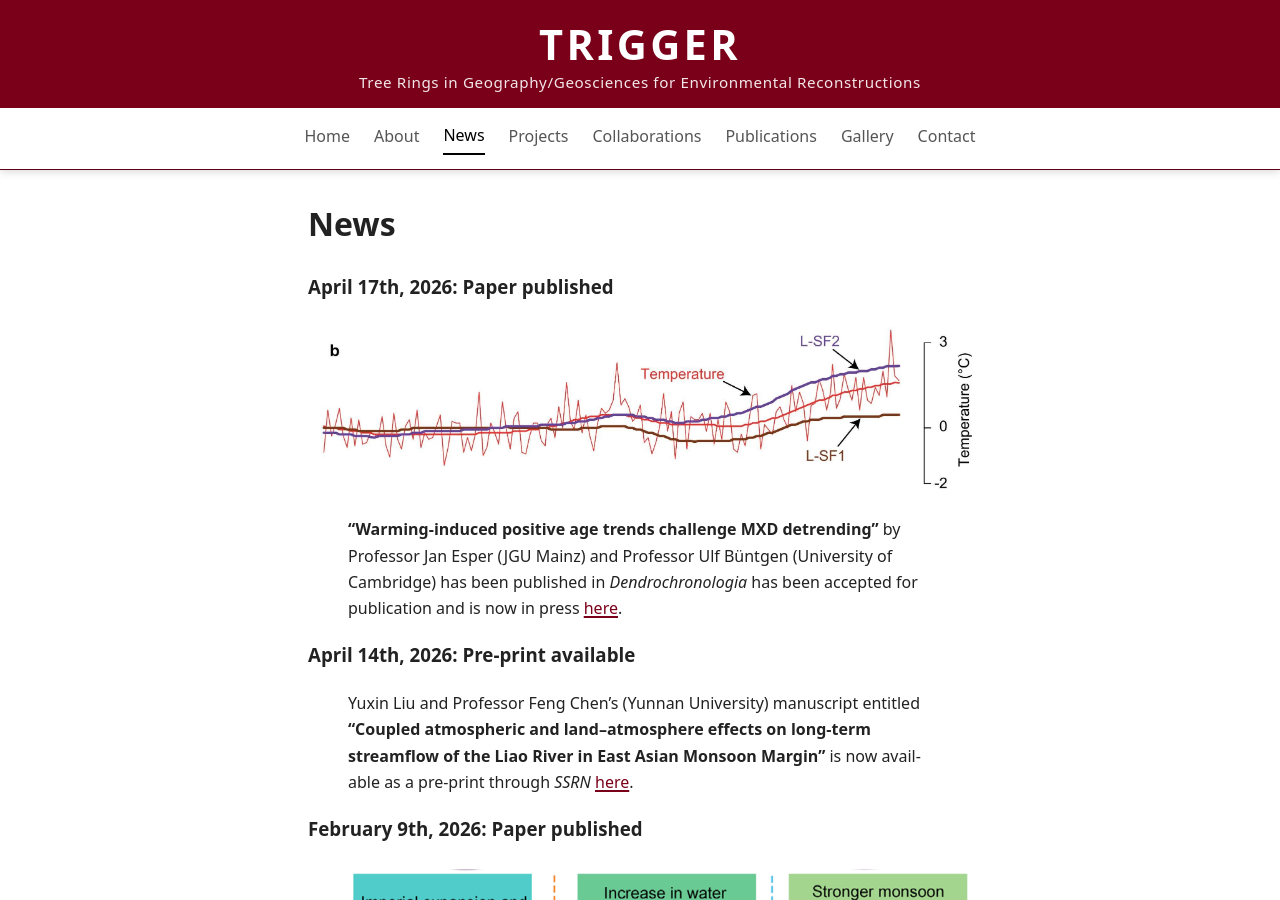
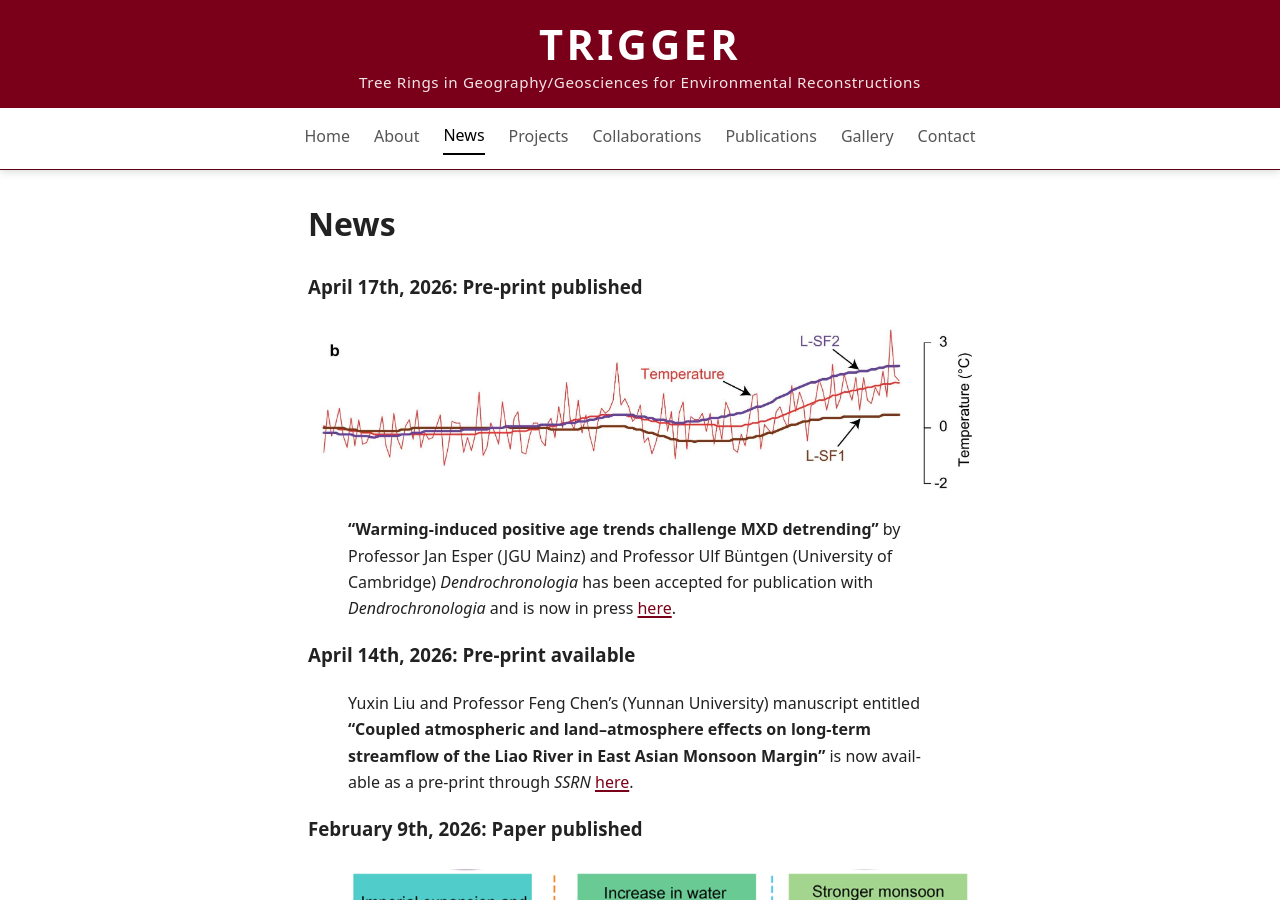
Before and after one commit to mcatorbenson/mcatorbenson.github.io, a Jekyll site: the page built from news/index.md, in a window 1280 px wide and 900 px high. Built offline with Jekyll 4.4.1, drawn with Linux system fonts in a browser that asks for light colours.

Commit message:
Update index.md

```diff
--- a/news/index.md
+++ b/news/index.md
@@ -4,12 +4,12 @@ title: News
 ---
 
 # News
-### April 17th, 2026: Paper published
+### April 17th, 2026: Pre-print published
 <a href="../assets/temp/esper26DENDRO.jpg" class="lightbox">
     <img src="../assets/temp/esper26DENDRO.jpg" alt="Esper 2026 - Dendrochronologia">
 </a>
 
-> **"Warming-induced positive age trends challenge MXD detrending"** by Professor Jan Esper (JGU Mainz) and Professor Ulf Büntgen (University of Cambridge) has been published in *Dendrochronologia* has been accepted for publication and is now in press [here](https://www.sciencedirect.com/science/article/pii/S1125786526000615).
+> **"Warming-induced positive age trends challenge MXD detrending"** by Professor Jan Esper (JGU Mainz) and Professor Ulf Büntgen (University of Cambridge) *Dendrochronologia* has been accepted for publication with *Dendrochronologia* and is now in press [here](https://www.sciencedirect.com/science/article/pii/S1125786526000615).
 
 ### April 14th, 2026: Pre-print available
 > Yuxin Liu and Professor Feng Chen's (Yunnan University) manuscript entitled **"Coupled atmospheric and land–atmosphere effects on long-term streamflow of the Liao River in East Asian Monsoon Margin"** is now available as a pre-print through *SSRN* [here](https://papers.ssrn.com/sol3/papers.cfm?abstract_id=6561250&__cf_chl_tk=ymQTMB..qP0HNiGi82n_NzHvp69gJGiN6fymFwd1Mjc-1776205069-1.0.1.1-eaYlr31tWVA0xfIqjrnRCaxe.tMndwGJd_b9dhWiZmI).
```
